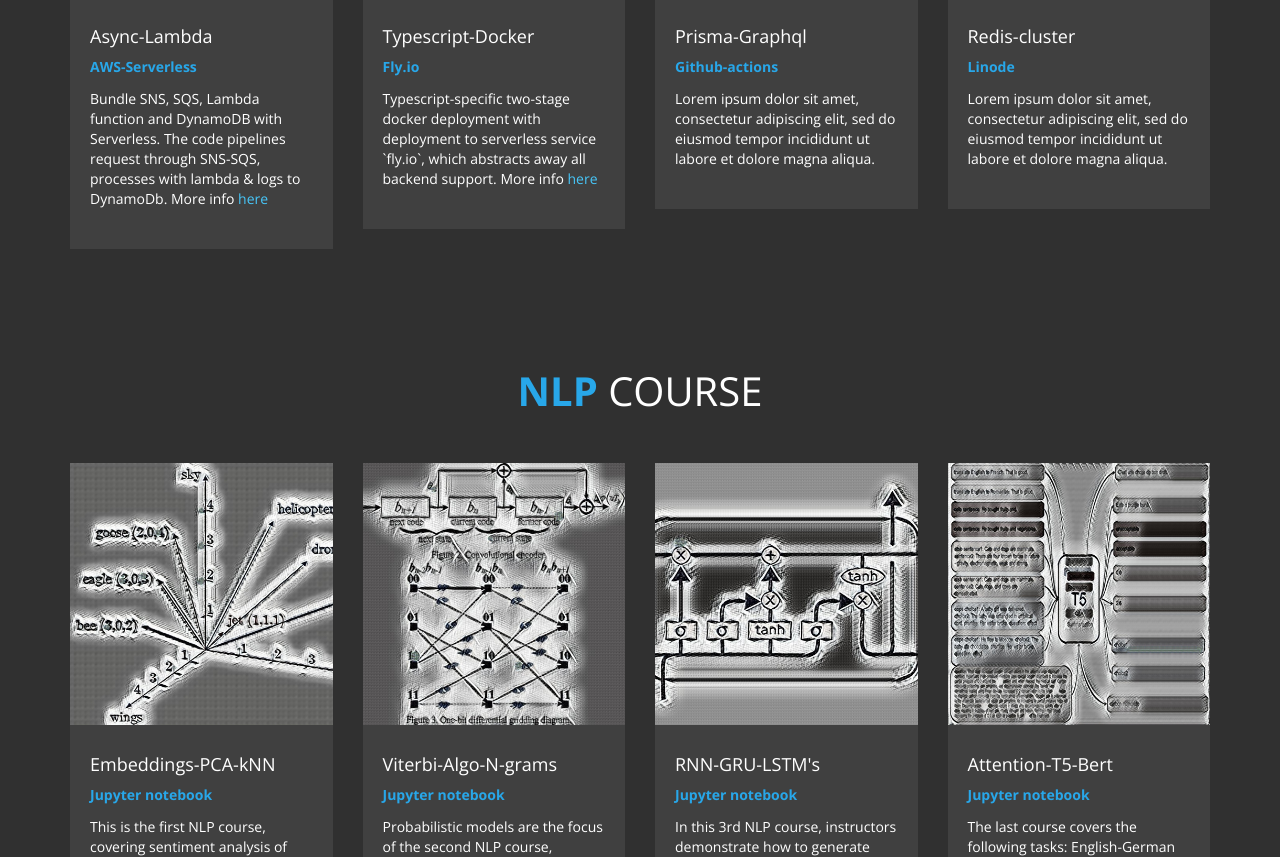
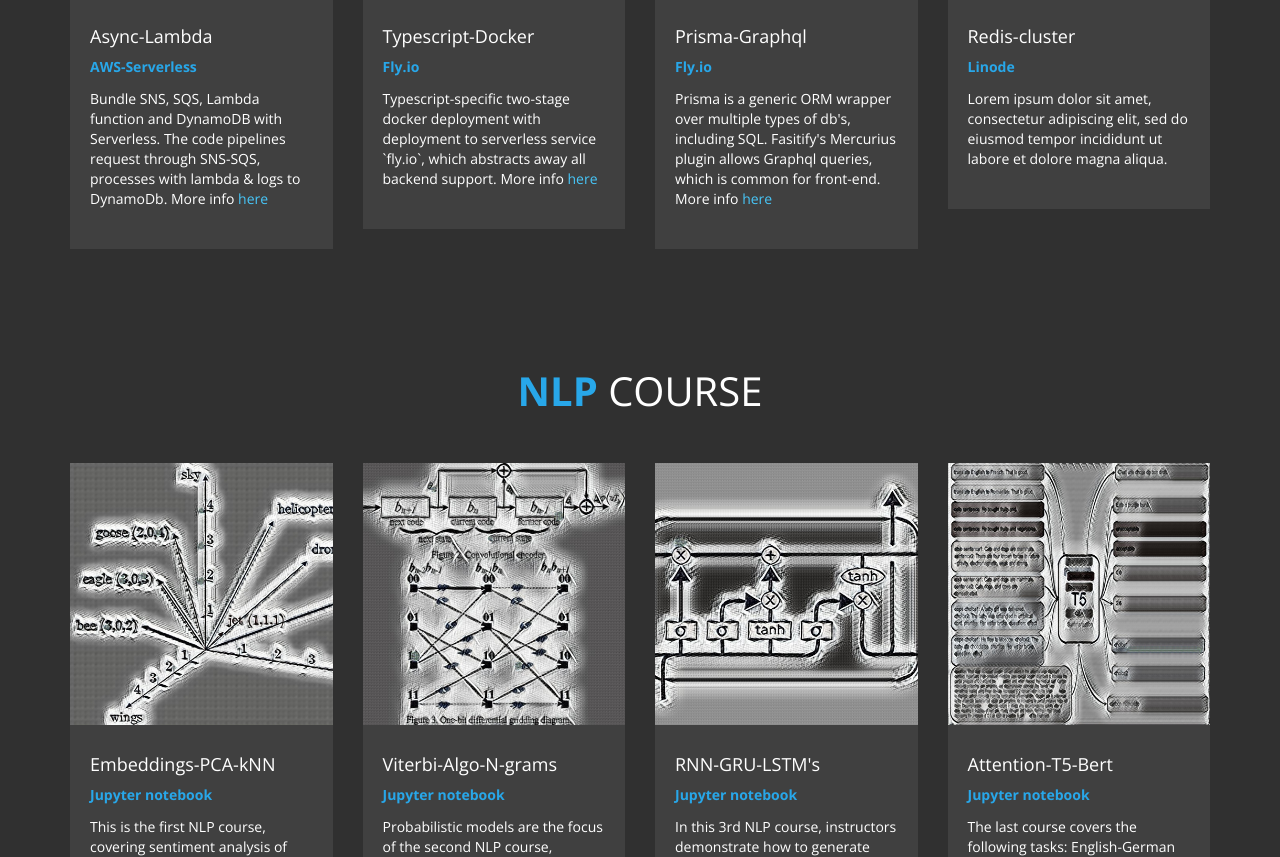
Before and after one commit to bakytk/bakytk.github.io, a plain HTML site: page index.html in a window 1280 px wide. Shown: the part 2276-3133 px from the top of the page. Drawn offline with nearby package versions, Linux system fonts and the light colour scheme.

Commit message:
update index.js

```diff
--- a/index.html
+++ b/index.html
@@ -264,8 +264,8 @@
     						<img src="images/quesg.jpg" class="img-responsive" alt="team img 3">
     							<div class="team-des">
     								<h4>Prisma-Graphql</h4>
-    								<span>Github-actions</span>
-    								<p>Lorem ipsum dolor sit amet, consectetur adipiscing elit, sed do eiusmod tempor incididunt ut labore et dolore magna aliqua.</p>
+    								<span>Fly.io</span>
+    								<p>Prisma is a generic ORM wrapper over multiple types of db's, including SQL. Fasitify's Mercurius plugin allows Graphql queries, which is common for front-end. More info <a rel="nofollow" href="https://github.com/bakytk/Prisma-graphql" target="_parent">here</a></p>
     							</div>
     					</div>
     				</div>
```
